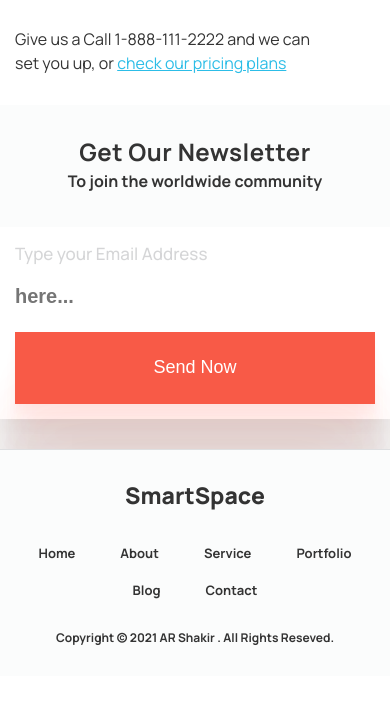
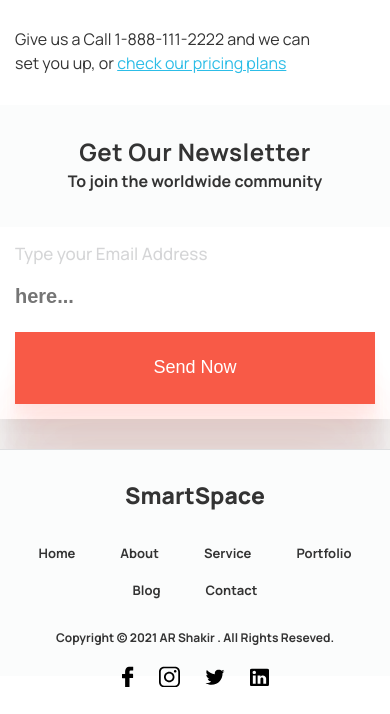
Before and after one commit to TatjanaBezkorovaina/New_project, a plain HTML site: page index.html in a window 390 px wide. Shown: the part 6276-6990 px from the top of the page. Before the commit the page ends 6952 px from the top, so only its background shows below. Drawn offline with nearby package versions, Linux system fonts and the light colour scheme.

Commit message:
add socials icons, finished project

```diff
--- a/css/index.css
+++ b/css/index.css
@@ -1254,3 +1254,35 @@ body {
 }
 
 /* ====================================== */
+
+.social {
+  position: fixed;
+  top: 50%;
+  display: flex;
+  flex-direction: column;
+  justify-content: center;
+  align-items: center;
+  gap: 25px;
+  right: 20px;
+  transform: translate(0px, -50%);
+}
+
+@media (max-width: 875px) {
+  .social {
+    position: relative;
+    flex-direction: row;
+    width: 100%;
+    right: 0;
+    margin-bottom: 15px;
+    transition: all 0.3s ease 0s;
+  }
+  .social__item img {
+    vertical-align: middle;
+  }
+
+  .social__item:hover {
+    transform: scale(1.2);
+    opacity: 0.6;
+    transition: all 0.3s ease 0s;
+  }
+}
--- a/index.html
+++ b/index.html
@@ -481,6 +481,12 @@
           <div class="footer__copy">Copyright © 2021 AR Shakir . All Rights Reseved.</div>
         </div>
       </footer>
+      <div class="social">
+        <a href="" class="social__item"><img src="img/social/01.svg" alt="" /></a>
+        <a href="" class="social__item"><img src="img/social/02.svg" alt="" /></a>
+        <a href="" class="social__item"><img src="img/social/03.svg" alt="" /></a>
+        <a href="" class="social__item"><img src="img/social/04.svg" alt="" /></a>
+      </div>
     </div>
     <script src="https://cdn.jsdelivr.net/npm/swiper@8/swiper-bundle.min.js"></script>
     <script src="js/script.js"></script>
```
Also changed, not shown: img/social/01.svg (added), img/social/02.svg (added), img/social/03.svg (added), img/social/04.svg (added).
